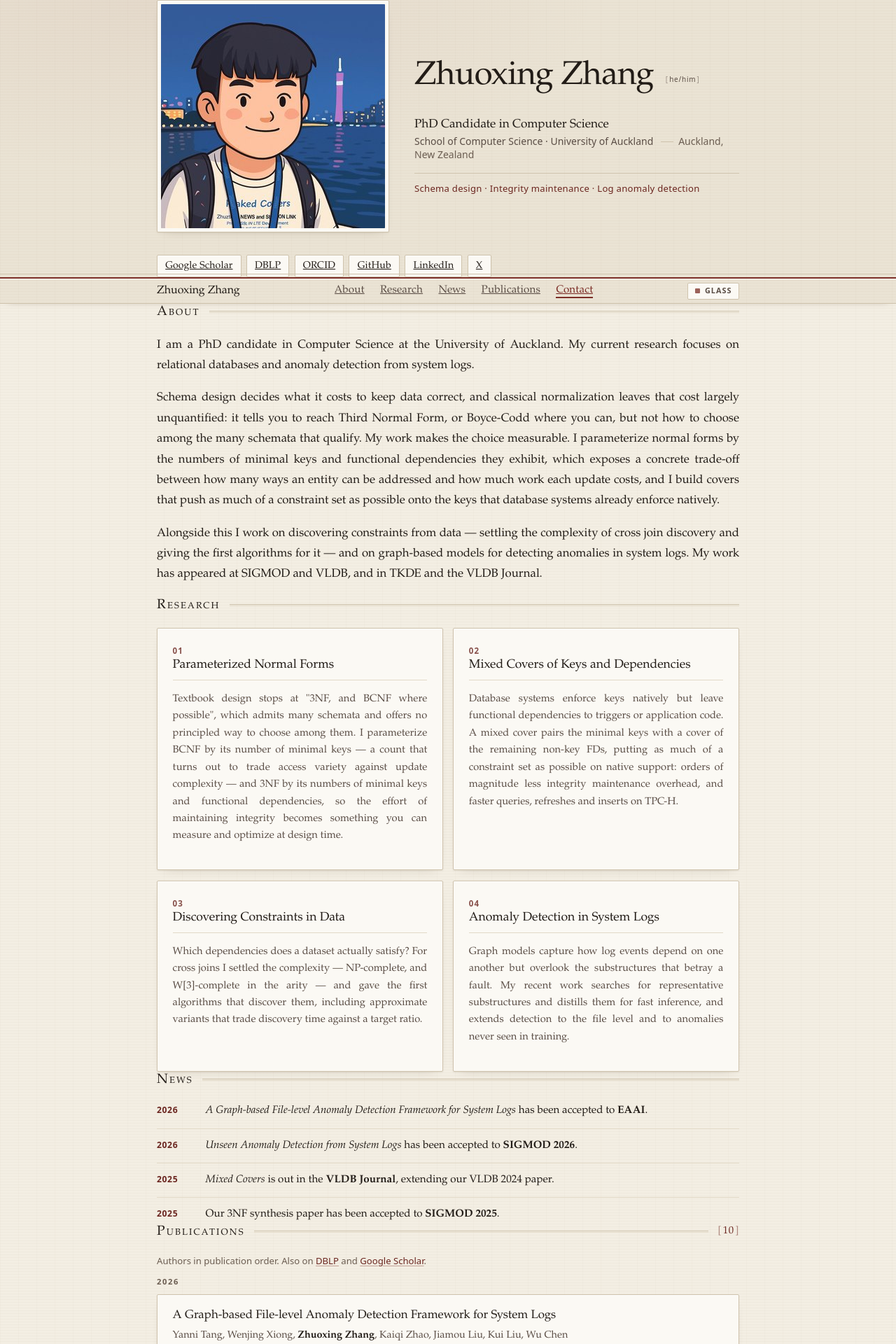
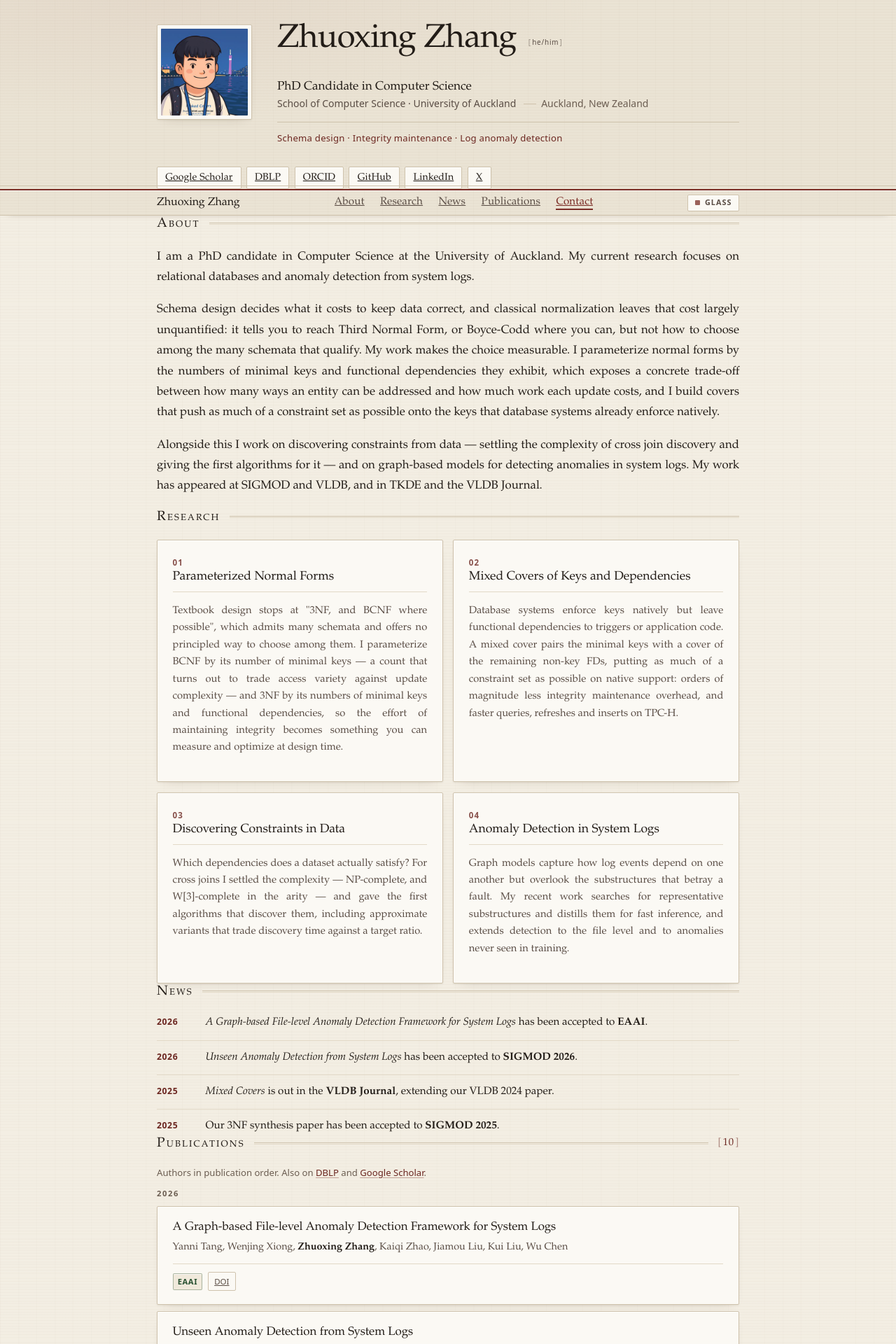
Before and after one commit to zhuoxingzhang/zhuoxingzhang.github.io, a Jekyll site: the page built from index.html, in a window 1280 px wide. Shown: the top 1920 px of the page at 70% size. Built offline with Jekyll 4.4.1, drawn with Linux system fonts in a browser that asks for light colours.

Commit message:
Size the portrait, and let the address wrap
The portrait was rendering at 332px instead of 136px — two and a half times
over — because nothing sized it. Splitting the stylesheet dropped
.hero-portrait's dimensions and its img's width/height, and neither style layer
replaced them: both were ported from mockups that used a monogram span and had
never met the real <img>, so the 320px photo drew at its natural size. That
squeezed the hero's text column from 660px to 464px and pushed the copy around,
which is what read as the page being out of line.

Sizing it belongs in the base: those dimensions define the hero grid's first
column, so they are layout. The styles only paint the ring.

Also: the contact address has no spaces to break at, so at 320px it ran out of
its own panel. It may now break anywhere.

Verified by sweeping 12 widths from 1920 to 320 in both styles, checking every
element for content wider than its box and for escaping its parent: 24 of 24
clean. The portrait's geometry is checked against the pre-restyle stylesheet
rather than against my own expectations.

Co-Authored-By: Claude Opus 4.8 <noreply@anthropic.com>

```diff
--- a/assets/css/site.css
+++ b/assets/css/site.css
@@ -159,9 +159,26 @@ body { margin: 0; }
   row-gap: 1.6rem;
   align-items: center;
 }
+/* The portrait sizes the hero's first grid column, so its dimensions are
+   layout, not decoration — the styles only paint the ring around it. Leave the
+   size out and the photo renders at its natural 320px, ballooning the column to
+   332px and shoving the text off the page at narrow widths. It has to be here:
+   both styles inherited a mockup that used a monogram span and never met the
+   real <img>. */
+.hero-portrait { width: 8.5rem; height: 8.5rem; flex: none; }
+.hero-portrait img,
+.hero-portrait .mono {
+  width: 100%;
+  height: 100%;
+  object-fit: cover;
+}
 .hero-portrait img { display: block; }
 .hero-portrait .mono { display: grid; place-items: center; }
 .hero-pronouns { display: inline-block; }
+
+/* Decorative, but it is sized in the layer that clips it (.hero has
+   overflow: hidden), so its dimensions belong with the geometry. */
+.hero-glow { width: 42rem; height: 42rem; }
 
 /* Spans the portrait column too, so the row starts on the same left edge as
    the sections below rather than behind the portrait. */
@@ -222,7 +239,14 @@ body { margin: 0; }
 .pub { position: relative; }
 .pub-meta { display: flex; flex-wrap: wrap; align-items: center; gap: .45rem; }
 
-.contact-mail { display: inline-block; }
+/* An address carries no spaces to break at, so on a narrow screen it runs
+   straight out of its panel rather than wrapping. Both styles set it large,
+   which is exactly when it does not fit. */
+.contact-mail {
+  display: inline-block;
+  max-width: 100%;
+  overflow-wrap: anywhere;
+}
 
 .foot-inner {
   display: flex;
@@ -235,6 +259,7 @@ body { margin: 0; }
    layer's, at every width. */
 @media (max-width: 40rem) {
   .hero-inner { grid-template-columns: 1fr; row-gap: 1.35rem; }
+  .hero-portrait { width: 6.5rem; height: 6.5rem; }
   .nav-brand { display: none; }
   .nav-inner { justify-content: flex-start; }
   .news li { grid-template-columns: 2.75rem minmax(0, 1fr); gap: .75rem; }
```
